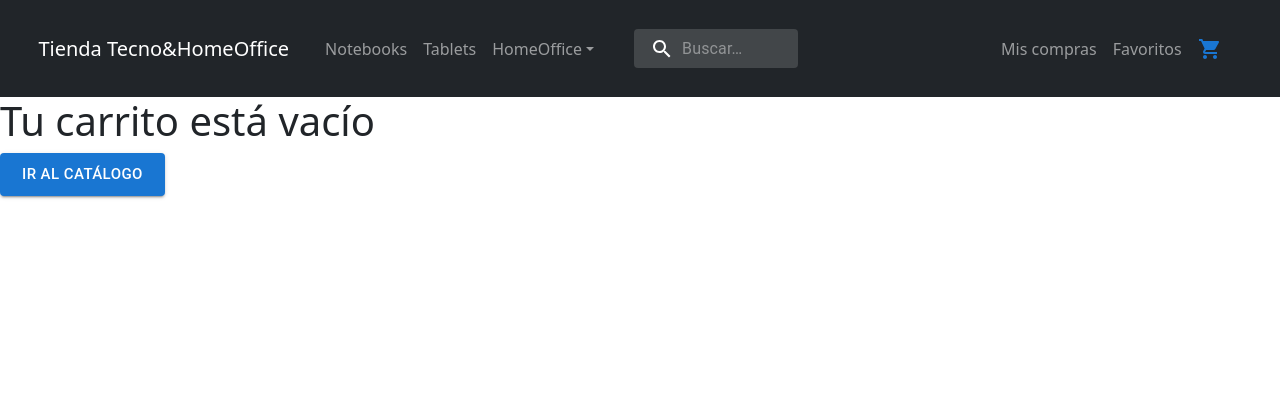
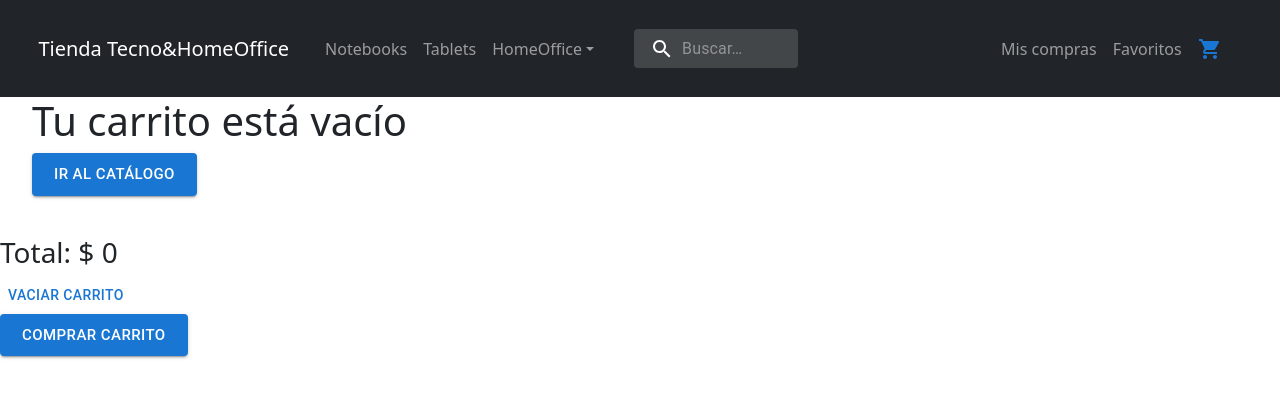
Before and after one commit to EstebanRaffo/TiendaHomeOfficeTecno, a React (Create React App) app: page /cart in a window 1280 px wide. Shown: the top 398 px of the page. Built offline with nearby package versions, Linux system fonts and the light colour scheme.

Commit message:
refactor ItemListContainer, ItemDetailContainer

```diff
--- a/src/components/CartItem/CartItem.js
+++ b/src/components/CartItem/CartItem.js
@@ -4,9 +4,7 @@ import { Button } from '@mui/material';
 
 
 const CartItem = ({id, title, price, count}) => {
-
     const { removeItem } = useContext(cartContext)
-
 
     return(
         <>
@@ -14,6 +12,7 @@ const CartItem = ({id, title, price, count}) => {
                 <h5>{title}</h5>
                 <h4>Precio: $ {price}</h4>
                 <h4>Cantidad: {count}</h4>
+                <h4>Subtotal: {(price * count).toFixed(2)}</h4>
             </div>
             <div>
                 <Button onClick={() => removeItem(id)}>Eliminar</Button>
--- a/src/components/CartView/CartView.js
+++ b/src/components/CartView/CartView.js
@@ -1,34 +1,59 @@
 import { useContext } from "react"
 import { cartContext } from "../../context/cartContext"
-import { Link } from "react-router-dom";
+import { Link, useNavigate } from "react-router-dom";
 import { Button } from '@mui/material';
 import CartItem from "../CartItem/CartItem";
-
+import { createOrderWithStockUpdate } from "../../services/firebase";
 
 
 const CartView = () => {
+    const { cart, clearCart, getTotalPrice } = useContext(cartContext)
+    const navigateTo = useNavigate()
 
-    const { cart, clearCart, getTotalPrice } = useContext(cartContext)
+    async function handleConfirm(){
+        const order = {
+            items: cart,
+            buyer: {
+                name: "Esteban Raffo",
+                email: "e.fraffo@gmail.com"
+            },
+            date: new Date(),
+            price: getTotalPrice()
+        };
 
-    if(!cart.length){
-        return(
-            <div>
-                <h1>Tu carrito está vacío</h1>
-                <Link to='/'><Button variant="contained" size='large'>Ir al catálogo</Button></Link>
-            </div>
-        )
+        try{
+            const id = await createOrderWithStockUpdate(order)
+            console.log("respuesta: ", id)
+            clearCart()
+            navigateTo(`/order-confirmation/${id}`)
+            /*
+            1. alert: SweetAlert/toastify -> muestren el id
+            2. redirección: React Router -> /confirmation
+            3. rendering condicional -> modificando un state
+            */
+        }catch(error){
+            alert(error)
+        }
     }
+
 
     return(
         <div>
             <ol>
-                { cart.map(item => <CartItem key={item.id} {...item} />) }
+                {cart.length ?
+                    cart.map(item => <CartItem key={item.id} {...item} />)
+                    :
+                    <>
+                        <h1>Tu carrito está vacío</h1>
+                        <Link to='/'><Button variant="contained" size='large'>Ir al catálogo</Button></Link>
+                    </>
+                }
             </ol>
             <br></br>
-            <h3>Total: ${getTotalPrice()}</h3>
+            <h3>Total: $ {getTotalPrice()}</h3>
             <Button onClick={() => clearCart()}>Vaciar Carrito</Button>
             <br></br>
-            <Button variant="contained" size='large'>Comprar Carrito</Button>
+            <Button variant="contained" size='large' onClick={handleConfirm}>Comprar Carrito</Button>
         </div>
     )
 }
--- a/src/components/ItemDetailContainer/ItemDetailContainer.js
+++ b/src/components/ItemDetailContainer/ItemDetailContainer.js
@@ -8,6 +8,7 @@ import { getItemData } from '../../services/firebase'
 const ItemDetailContainer = () => {
     const [errors, setErrors] = useState(null)
     const [product, setProduct] = useState(null)
+    const [isLoading, setIsLoading] = useState(true)
     const { id } = useParams()
 
     useEffect(() => {
@@ -17,6 +18,7 @@ const ItemDetailContainer = () => {
                 console.error(error)
                 setErrors(error.message)
             })
+            .finally(() => setIsLoading(false))
     }, [id])
 
     if(errors)
@@ -30,16 +32,10 @@ const ItemDetailContainer = () => {
     if(product){
         return (
             <div className='ItemDetailContainer'>
-                <ItemDetail {...product} />
+                {isLoading ? <h1>Cargando...</h1> : <ItemDetail {...product} />}
             </div>
         )
     }
-
-    return(
-        <>
-            <h1>Cargando...</h1>
-        </>
-    )
 }
 
 export default ItemDetailContainer
--- a/src/components/ItemList/ItemList.js
+++ b/src/components/ItemList/ItemList.js
@@ -4,7 +4,10 @@ import Item from '../Item/Item'
 const ItemList = ({products}) => {
     return(
         <Flex>
-            {products && products.map(product => <Item key={product.id} {...product} image={product.images[0]}/>)}
+            {products.length ?
+                products.map(product => <Item key={product.id} {...product} image={product.images[0]}/>)
+            :
+                <h2>No encontramos productos</h2>}
         </Flex>
     )
 }
--- a/src/components/ItemListContainer/ItemListContainer.js
+++ b/src/components/ItemListContainer/ItemListContainer.js
@@ -43,7 +43,7 @@ const ItemListContainer = ({ greeting }) => {
     return(
         <div style={styleList}>
             {/* <button onClick={exportDataWithBatch}>Exportar datos</button> */}
-            <ItemList products={products} isLoading={isLoading}/>
+            {isLoading ? <h1>Cargando...</h1> : <ItemList products={products} />}
         </div>
     )
 }
```
Lines whose indentation alone changed are shown as unchanged.
